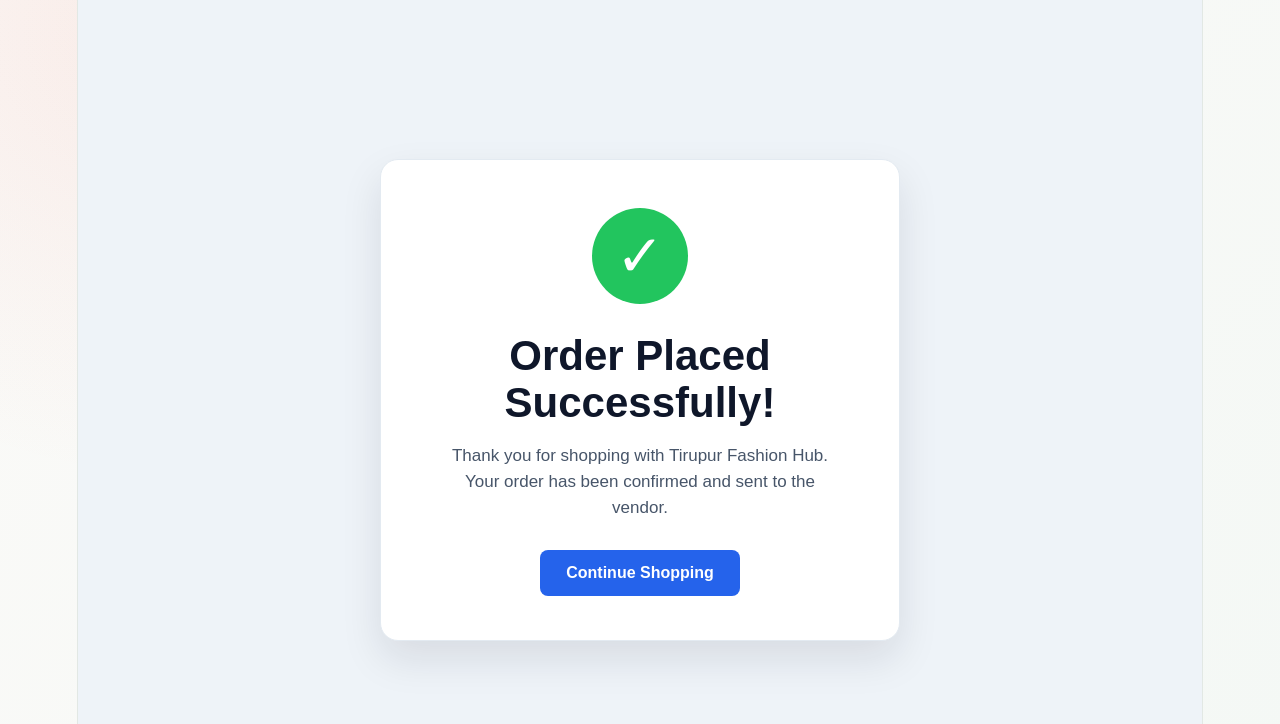
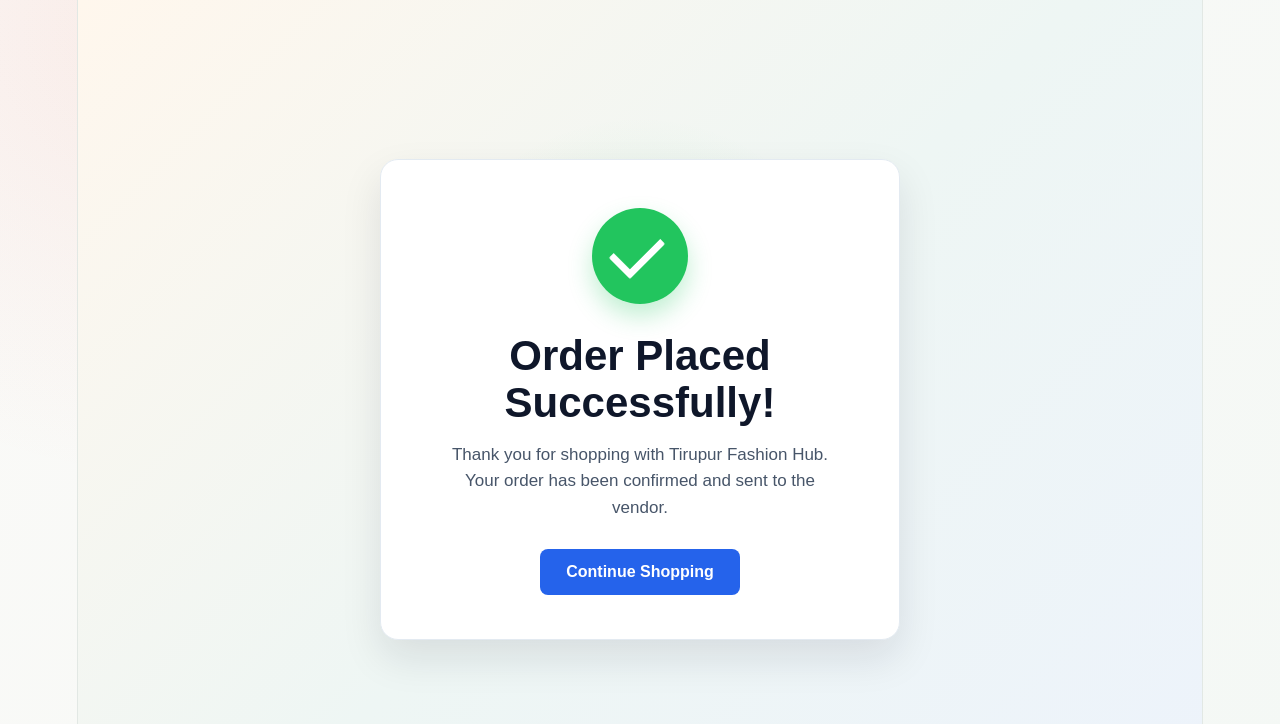
Before and after one commit to iniya9962-rgb/tirupur-fashion-hub, a React (Vite) app: page /order-success in a window 1280 px wide. Shown: the top 724 px of the page. Built offline with nearby package versions, Linux system fonts and the light colour scheme.

Commit message:
Update Order Success page

```diff
--- a/src/components/OrderSuccess.css
+++ b/src/components/OrderSuccess.css
@@ -1,13 +1,17 @@
 .order-success-container {
   min-height: 100svh;
   padding: 32px 20px;
-  background: #eef3f8;
+  background:
+    radial-gradient(circle at 50% 42%, rgba(34, 197, 94, 0.12), transparent 220px),
+    linear-gradient(135deg, #fff7ed 0%, #eef6f4 52%, #edf3fb 100%);
   display: flex;
   justify-content: center;
   align-items: center;
 }
 
 .order-success-card {
+  position: relative;
+  overflow: hidden;
   width: min(100%, 520px);
   background: #ffffff;
   padding: 48px 42px 44px;
@@ -15,20 +19,64 @@
   border-radius: 18px;
   text-align: center;
   box-shadow: 0 18px 40px rgba(15, 23, 42, 0.1);
+  animation: success-card-in 650ms cubic-bezier(0.2, 0.9, 0.25, 1.1) both;
 }
 
 .success-icon {
+  position: relative;
+  isolation: isolate;
   width: 96px;
   height: 96px;
   background: #22c55e;
   color: white;
   border-radius: 50%;
-  font-size: 58px;
+  font-size: 0;
   line-height: 1;
   display: flex;
   justify-content: center;
   align-items: center;
   margin: 0 auto 28px;
+  box-shadow: 0 12px 24px rgba(34, 197, 94, 0.28);
+  animation: success-icon-pop 700ms 120ms cubic-bezier(0.2, 1.4, 0.35, 1) both;
+}
+
+.success-icon::after {
+  content: "";
+  position: absolute;
+  z-index: 2;
+  width: 23px;
+  height: 43px;
+  border-right: 7px solid #ffffff;
+  border-bottom: 7px solid #ffffff;
+  border-radius: 2px;
+  transform: translate(-3px, -5px) rotate(45deg);
+  clip-path: inset(0 0 100% 100%);
+  animation: checkmark-draw 700ms 560ms ease-out forwards;
+}
+
+.success-icon::before {
+  content: "";
+  position: absolute;
+  z-index: 1;
+  top: 50%;
+  left: 50%;
+  width: 7px;
+  height: 14px;
+  border-radius: 2px;
+  background: #e85d4a;
+  box-shadow:
+    -72px -28px 0 #f6bd67,
+    -48px -66px 0 #147d78,
+    5px -82px 0 #e85d4a,
+    57px -54px 0 #f6bd67,
+    74px 2px 0 #147d78,
+    56px 49px 0 #e85d4a,
+    4px 78px 0 #f6bd67,
+    -52px 56px 0 #147d78,
+    -78px 12px 0 #e85d4a;
+  opacity: 0;
+  transform: translate(-50%, -50%) scale(0.15) rotate(-20deg);
+  animation: confetti-burst 950ms 260ms cubic-bezier(0.2, 0.8, 0.3, 1) forwards;
 }
 
 .order-success-card h1 {
@@ -91,3 +139,67 @@
     font-size: 16px;
   }
 }
+
+@keyframes success-card-in {
+  from {
+    opacity: 0;
+    transform: translateY(18px) scale(0.97);
+  }
+
+  to {
+    opacity: 1;
+    transform: translateY(0) scale(1);
+  }
+}
+
+@keyframes success-icon-pop {
+  0% {
+    opacity: 0;
+    transform: scale(0.35) rotate(-12deg);
+  }
+
+  70% {
+    opacity: 1;
+    transform: scale(1.08) rotate(3deg);
+  }
+
+  100% {
+    opacity: 1;
+    transform: scale(1) rotate(0);
+  }
+}
+
+@keyframes checkmark-draw {
+  to {
+    clip-path: inset(0 0 0 0);
+  }
+}
+
+@keyframes confetti-burst {
+  0% {
+    opacity: 0;
+    transform: translate(-50%, -50%) scale(0.15) rotate(-20deg);
+  }
+
+  35% {
+    opacity: 1;
+  }
+
+  100% {
+    opacity: 0;
+    transform: translate(-50%, -50%) scale(1) rotate(24deg);
+  }
+}
+
+@media (prefers-reduced-motion: reduce) {
+  .order-success-card,
+  .success-icon,
+  .success-icon::before,
+  .success-icon::after {
+    animation: none;
+  }
+
+  .success-icon::after {
+    clip-path: inset(0 0 0 0);
+  }
+}
```
